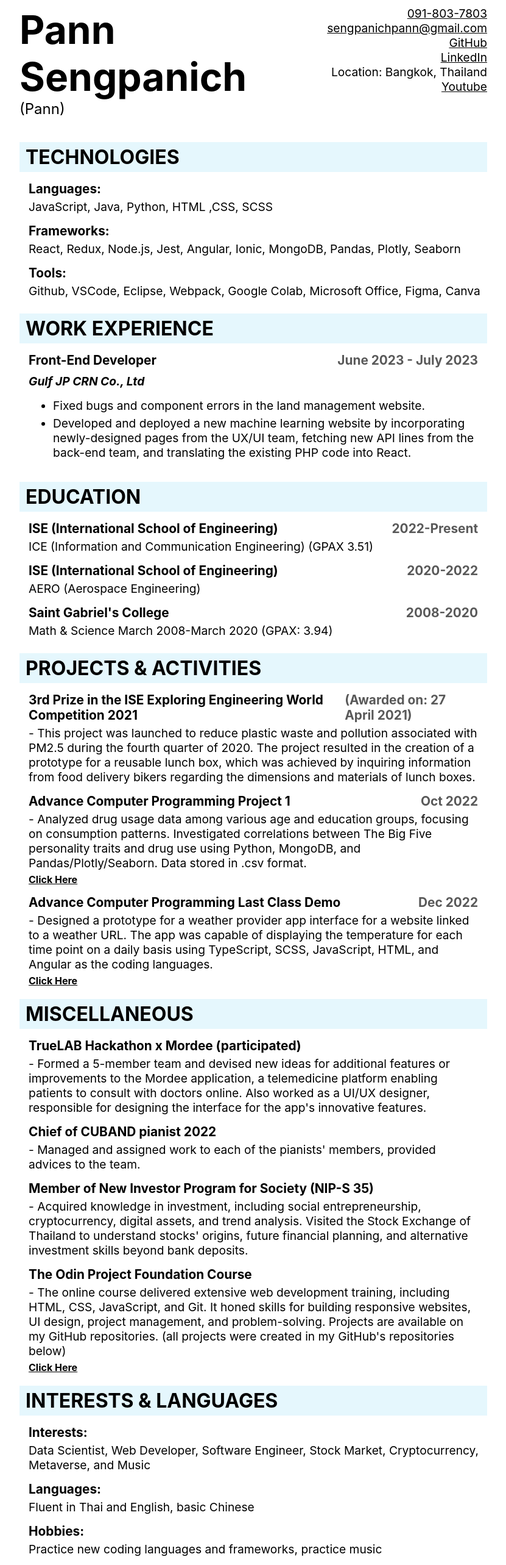
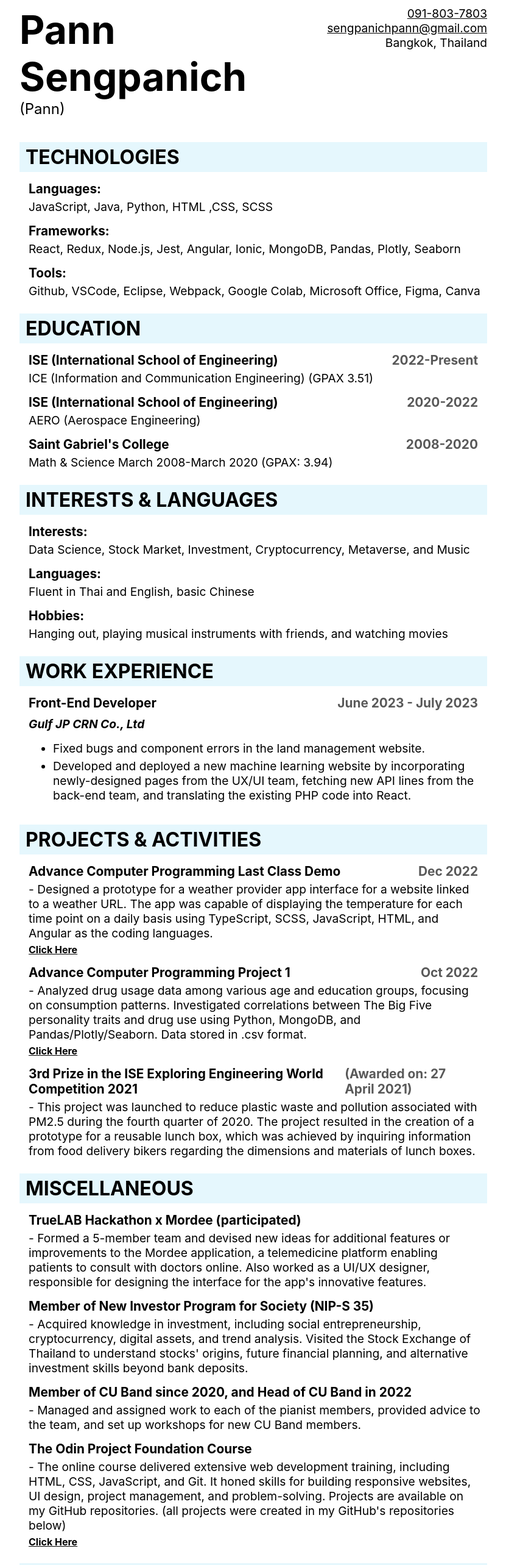
Before and after one commit to PannSengpanich/cv-application, a React (Create React App) app: page / in a window 1280 px wide. Shown: the part 40-2606 px from the top of the page at 61% size, without its empty margins (224-1055 px from the left). Built offline with nearby package versions, Linux system fonts and the light colour scheme.

Commit message:
update data

```diff
--- a/src/App.js
+++ b/src/App.js
@@ -27,16 +27,20 @@ function App() {
         className={styles.techInfo}
         updateInfo={(newData) => updateData("TechData", newData)}
       ></ContentInfo>
-
+      <ContentInfo
+        info={currentData.EdData}
+        className={styles.edInfo}
+        updateInfo={(newData) => updateData("EdData", newData)}
+      ></ContentInfo>
+      <ContentInfo
+        info={currentData.IntLangData}
+        className={styles.intLangInfo}
+        updateInfo={(newData) => updateData("IntLangData", newData)}
+      ></ContentInfo>
       <ContentInfo
         info={currentData.WorkData}
         className={styles.workInfo}
         updateInfo={(newData) => updateData("WorkData", newData)}
-      ></ContentInfo>
-      <ContentInfo
-        info={currentData.EdData}
-        className={styles.edInfo}
-        updateInfo={(newData) => updateData("EdData", newData)}
       ></ContentInfo>
 
       <ContentInfo
@@ -49,11 +53,7 @@ function App() {
         className={styles.misInfo}
         updateInfo={(newData) => updateData("MisData", newData)}
       ></ContentInfo>
-      <ContentInfo
-        info={currentData.IntLangData}
-        className={styles.intLangInfo}
-        updateInfo={(newData) => updateData("IntLangData", newData)}
-      ></ContentInfo>
+
       <Certifications
         info={currentData.CerData}
         className={styles.cerInfo}
--- a/src/Components/GeneralInfo.js
+++ b/src/Components/GeneralInfo.js
@@ -16,18 +16,18 @@ export default function GeneralInfo(props) {
             {props.info.email}
           </a>
         </div>
-        <div>
+        {/* <div>
           <a href={`https://github.com/${props.info.github}`}>GitHub</a>
         </div>
         <div>
           <a href={`https://www.linkedin.com/in/${props.info.linkedin}`}>
             LinkedIn
           </a>
-        </div>
-        <div className={styles.rightInfo}>Location: {props.info.location}</div>
-        <div>
+        </div> */}
+        <div className={styles.rightInfo}>{props.info.location}</div>
+        {/* <div>
           <a href={`https://www.youtube.com/watch?v=video-id`}>Youtube</a>
-        </div>
+        </div> */}
       </div>
     </div>
   );
--- a/src/Styles/app.module.css
+++ b/src/Styles/app.module.css
@@ -33,18 +33,17 @@
     /* grid-column: 1/3; */
   }
   .intLangInfo {
-    display: none;
+    /* display: none; */
 
-    /* grid-column: 2/3; */
-    grid-column: 1/3;
+    grid-column: 2/3;
+    /* grid-column: 1/3; */
   }
   .workInfo {
     /* grid-column: 1/2; */
     grid-column: 1/3;
   }
   .edInfo {
-    /* grid-column: 2/3; */
-    grid-column: 1/3;
+    grid-column: 1/2;
   }
 
   .projActInfo,
--- a/src/Styles/contentInfo.module.css
+++ b/src/Styles/contentInfo.module.css
@@ -64,4 +64,7 @@ span {
   .detail {
     font-size: 0.8rem;
   }
+  .url {
+    display: none;
+  }
 }
--- a/src/data.js
+++ b/src/data.js
@@ -3,10 +3,10 @@ export const InfoData = {
   nickname: "Pann",
   phone: "091-803-7803",
   email: "sengpanichpann@gmail.com",
-  github: "PannSengpanich",
-  linkedin: "pann-sengpanich-978bb1262/",
+  // github: "PannSengpanich",
+  // linkedin: "pann-sengpanich-978bb1262/",
   location: "Bangkok, Thailand",
-  website: "www.youtube.com/channel/UC4At7eSX-7p4OrRUSzeqSLA",
+  // website: "www.youtube.com/channel/UC4At7eSX-7p4OrRUSzeqSLA",
 };
 export const TechData = [
   { topic: "TECHNOLOGIES" },
@@ -30,12 +30,13 @@ export const IntLangData = [
   {
     head: "Interests:",
     details:
-      "Data Scientist, Web Developer, Software Engineer, Stock Market, Cryptocurrency, Metaverse, and Music ",
+      "Data Science, Stock Market, Investment, Cryptocurrency, Metaverse, and Music ",
   },
   { head: "Languages:", details: "Fluent in Thai and English, basic Chinese" },
   {
     head: "Hobbies:",
-    details: "Practice new coding languages and frameworks, practice music",
+    details:
+      "Hanging out, playing musical instruments with friends, and watching movies",
   },
 ];
 export const WorkData = [
@@ -72,10 +73,11 @@ export const EdData = [
 export const ProjActData = [
   { topic: "PROJECTS & ACTIVITIES" },
   {
-    head: "3rd Prize in the ISE Exploring Engineering World Competition 2021",
+    head: "Advance Computer Programming Last Class Demo  ",
     details:
-      "- This project was launched to reduce plastic waste and pollution associated with PM2.5 during the fourth quarter of 2020. The project resulted in the creation of a prototype for a reusable lunch box, which was achieved by inquiring information from food delivery bikers regarding the dimensions and materials of lunch boxes. ",
-    date: "(Awarded on: 27 April 2021)",
+      "- Designed a prototype for a weather provider app interface for a website linked to a weather URL. The app was capable of displaying the temperature for each time point on a daily basis using TypeScript, SCSS, JavaScript, HTML, and Angular as the coding languages.",
+    url: "https://github.com/PannSengpanich/WeatherProvider-LastClassDemo-",
+    date: "Dec 2022",
   },
   {
     head: "Advance Computer Programming Project 1",
@@ -85,11 +87,10 @@ export const ProjActData = [
     date: "Oct 2022",
   },
   {
-    head: "Advance Computer Programming Last Class Demo  ",
+    head: "3rd Prize in the ISE Exploring Engineering World Competition 2021",
     details:
-      "- Designed a prototype for a weather provider app interface for a website linked to a weather URL. The app was capable of displaying the temperature for each time point on a daily basis using TypeScript, SCSS, JavaScript, HTML, and Angular as the coding languages.",
-    url: "https://github.com/PannSengpanich/WeatherProvider-LastClassDemo-",
-    date: "Dec 2022",
+      "- This project was launched to reduce plastic waste and pollution associated with PM2.5 during the fourth quarter of 2020. The project resulted in the creation of a prototype for a reusable lunch box, which was achieved by inquiring information from food delivery bikers regarding the dimensions and materials of lunch boxes. ",
+    date: "(Awarded on: 27 April 2021)",
   },
 ];
 export const MisData = [
@@ -101,15 +102,15 @@ export const MisData = [
     url: "",
   },
   {
-    head: "Chief of CUBAND pianist 2022  ",
+    head: "Member of New Investor Program for Society (NIP-S 35)",
     details:
-      "- Managed and assigned work to each of the pianists' members, provided advices to the team.",
+      "- Acquired knowledge in investment, including social entrepreneurship, cryptocurrency, digital assets, and trend analysis. Visited the Stock Exchange of Thailand to understand stocks' origins, future financial planning, and alternative investment skills beyond bank deposits.",
     url: "",
   },
   {
-    head: "Member of New Investor Program for Society (NIP-S 35)",
+    head: "Member of CU Band since 2020, and Head of CU Band in 2022  ",
     details:
-      "- Acquired knowledge in investment, including social entrepreneurship, cryptocurrency, digital assets, and trend analysis. Visited the Stock Exchange of Thailand to understand stocks' origins, future financial planning, and alternative investment skills beyond bank deposits.",
+      "- Managed and assigned work to each of the pianist members, provided advice to the team, and set up workshops for new CU Band members.",
     url: "",
   },
   {
```
